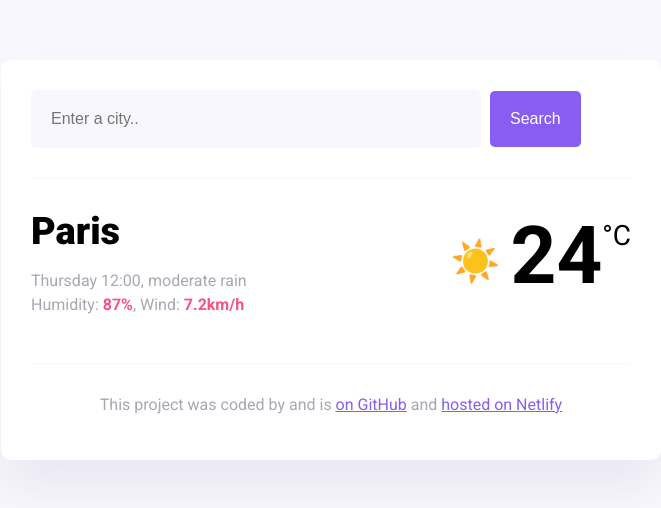
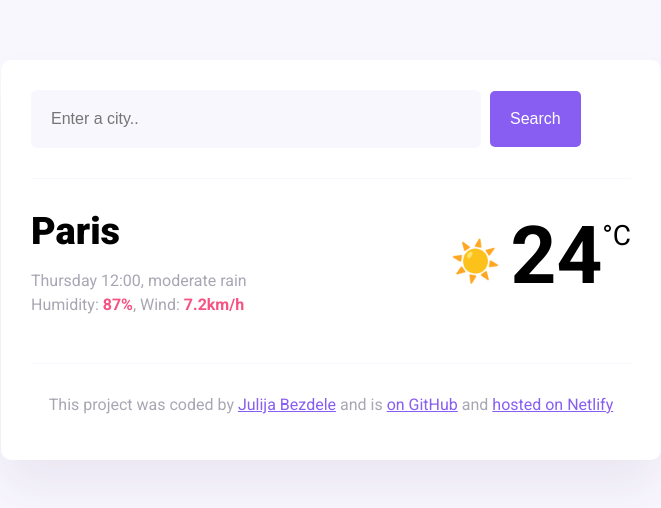
Before and after one commit to Volnistaja/SheCodesWeatherSample, a plain HTML site: page index.html in a window 1280 px wide. Shown: the whole page, without its empty margins (309-970 px from the left). Drawn offline with nearby package versions, Linux system fonts and the light colour scheme.

Commit message:
added a link name

```diff
--- a/index.html
+++ b/index.html
@@ -47,7 +47,9 @@
       <footer>
         <p>
           This project was coded by
-          <a href="https://github.com/Volnistaja" target="_blank"></a>
+          <a href="https://github.com/Volnistaja" target="_blank"
+            >Julija Bezdele</a
+          >
           and is
           <a
             href="https://github.com/Volnistaja/SheCodesWeatherSample"
```
